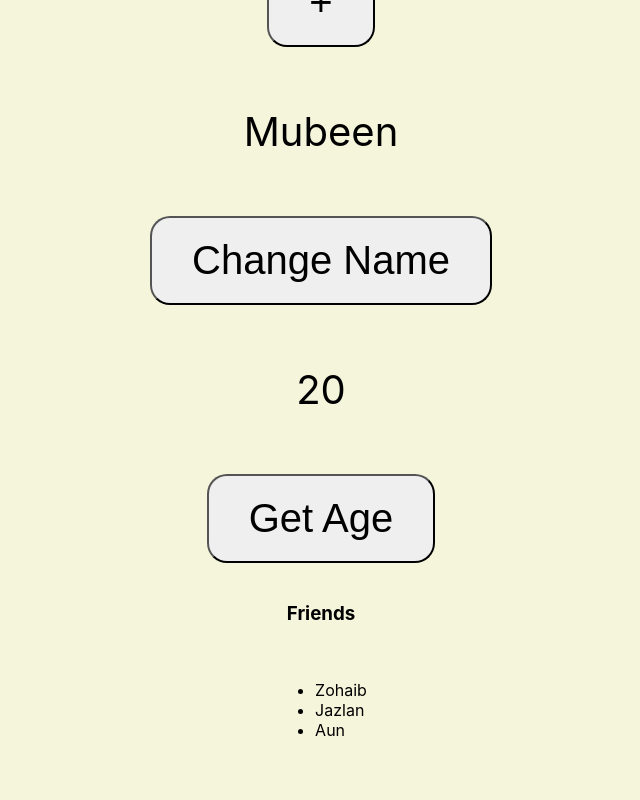
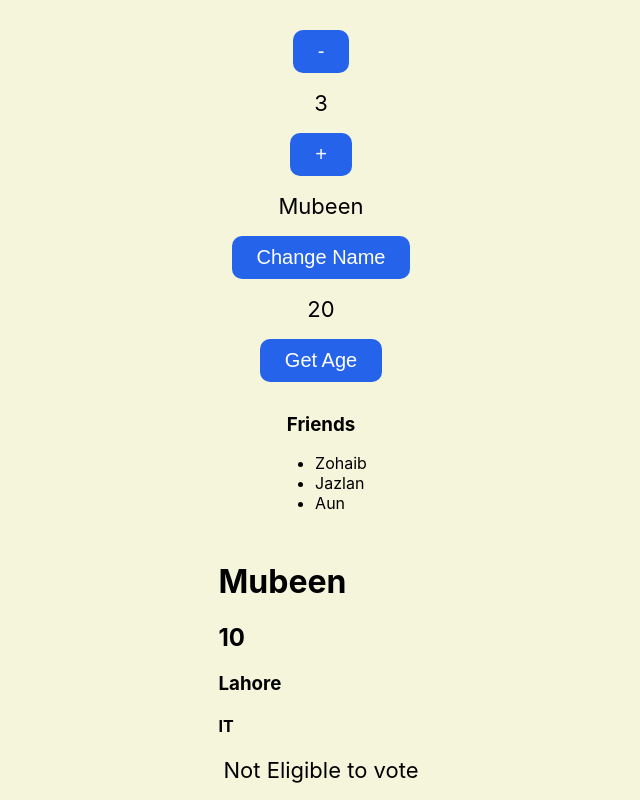
Before and after one commit to Mubeenasif10/counter, a React (Create React App) app: page / in a window 1280 px wide. Shown: the top 800 px of the page, without its empty margins (319-959 px from the left). Built offline with nearby package versions, Linux system fonts and the light colour scheme.

Commit message:
Add styling to counter and intro

```diff
--- a/src/App.css
+++ b/src/App.css
@@ -1,62 +1,38 @@
-.App {
-  text-align: center;
-}
-
-.App-logo {
-  height: 40vmin;
-  pointer-events: none;
-}
-
-@media (prefers-reduced-motion: no-preference) {
-  .App-logo {
-    animation: App-logo-spin infinite 20s linear;
-  }
-}
-
-.App-header {
-  background-color: #282c34;
-  min-height: 100vh;
+.container {
   display: flex;
   flex-direction: column;
   align-items: center;
-  justify-content: center;
-  font-size: calc(10px + 2vmin);
-  color: white;
-}
-
-.App-link {
-  color: #61dafb;
-}
-
-.container {
-  display: flex;
-  justify-content: center;
-  flex-direction: column;
-  height: 100vh;
-  align-items: center;
-  gap: 20px;
+  gap: 12px;
+  min-height: 100vh;
+  padding: 30px 15px;
+  box-sizing: border-box;
   background-color: beige;
 }
 
 .container button {
-  padding: 20px 40px;
-  font-size: 40px;
-  border-radius: 20px;
+  padding: 10px 25px;
+  font-size: 20px;
+  border: none;
+  border-radius: 10px;
+  background: #2563eb;
+  color: white;
+  cursor: pointer;
+  transition: transform 0.2s;
 }
 
 .container button:hover {
-  transform: scale(0.9);
+  transform: scale(0.95);
 }
 
 .container p {
-  font-size: 40px;
+  font-size: 22px;
+  margin: 5px;
 }
 
-@keyframes App-logo-spin {
-  from {
-    transform: rotate(0deg);
-  }
-  to {
-    transform: rotate(360deg);
-  }
+.container ul {
+  margin-top: 0;
 }
+
+.container h3 {
+  margin-bottom: 5px;
+}
```
Also changed, not shown: src/Intro.css (added, +38 -0 lines).
